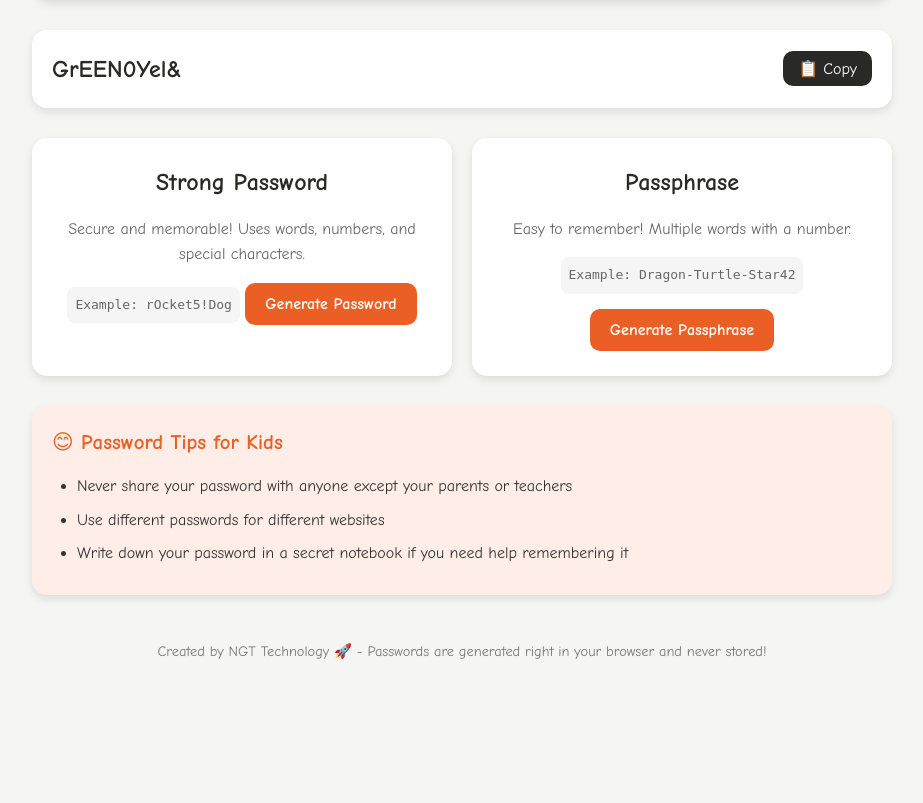
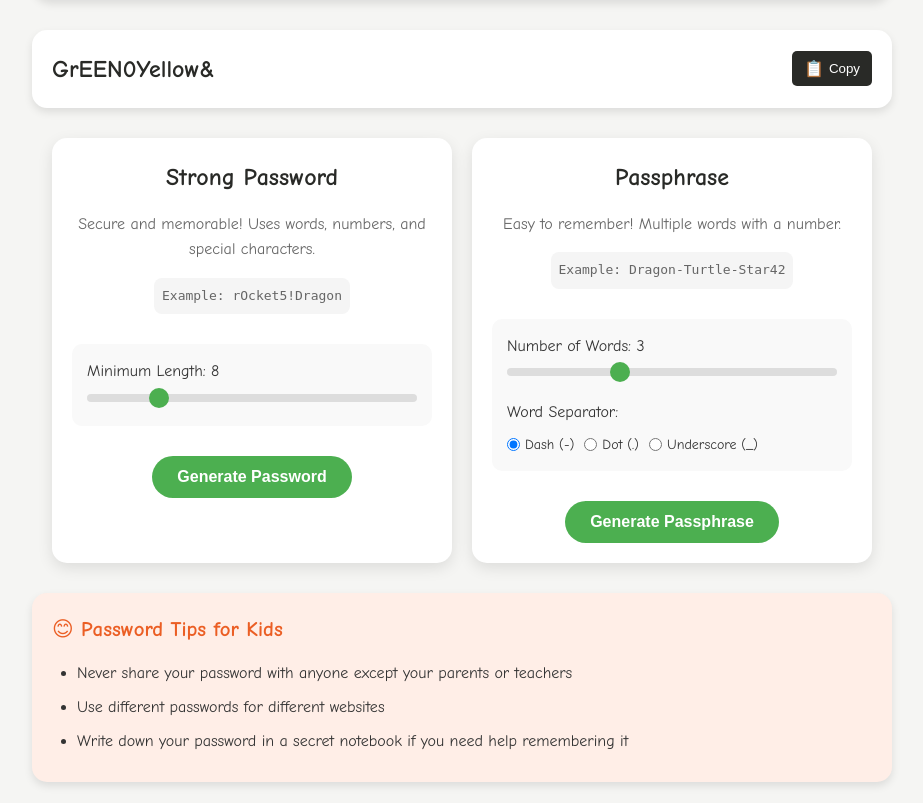
Before and after one commit to ngttech/ngtpass, a Flask app: page / in a window 1280 px wide. Shown: the part 150-953 px from the top of the page, without its empty margins (178-1101 px from the left). Before the commit the page ends 810 px from the top, so only its background shows below. Run offline with Flask 2, Linux system fonts and the light colour scheme.

Commit message:
Pw Options and copy button fix

```diff
--- a/app.py
+++ b/app.py
@@ -1,6 +1,4 @@
-from flask import Flask, render_template, jsonify
-import random
-import string
+from flask import Flask, render_template, jsonify, request
 from password_generator import generate_strong_password, generate_passphrase
 
 app = Flask(__name__)
@@ -9,15 +7,36 @@
 def index():
     return render_template('index.html')
 
-@app.route('/generate/strong')
+@app.route('/strong_password')
 def strong_password():
-    password = generate_strong_password()
+    min_length = request.args.get('min_length', 8, type=int)
+
+    # Validate min_length
+    if min_length < 6:
+        min_length = 6
+    elif min_length > 16:
+        min_length = 16
+
+    password = generate_strong_password(min_length=min_length)
     return jsonify({'password': password})
 
-@app.route('/generate/passphrase')
+@app.route('/passphrase')
 def passphrase():
-    phrase = generate_passphrase()
-    return jsonify({'password': phrase})
+    num_words = request.args.get('num_words', 3, type=int)
+    separator = request.args.get('separator', '-')
+
+    # Validate num_words
+    if num_words < 2:
+        num_words = 2
+    elif num_words > 5:
+        num_words = 5
+
+    # Validate separator
+    if separator not in ['-', '.', '_']:
+        separator = '-'
+
+    passphrase = generate_passphrase(num_words=num_words, separator=separator)
+    return jsonify({'passphrase': passphrase})
 
 if __name__ == '__main__':
-    app.run(host='0.0.0.0', port=5000, debug=False)
+    app.run(debug=True, host='0.0.0.0')
--- a/static/css/style.css
+++ b/static/css/style.css
@@ -98,44 +98,49 @@
 }
 
 #copy-button {
-    background-color: #292a27; /* Dark gray */
+    background-color: #292a27;
+    color: white;
     border: none;
-    border-radius: 10px;
-    color: white;
-    padding: 8px 15px;
+    border-radius: 5px;
+    padding: 8px 12px;
     cursor: pointer;
-    font-family: 'Comic Neue', cursive;
-    font-size: 1rem;
-    margin-left: 10px;
     display: flex;
     align-items: center;
-    transition: all 0.3s ease;
+    gap: 5px;
+    transition: background-color 0.3s;
 }
 
 #copy-button:hover {
-    background-color: #3e3f3b; /* Slightly lighter dark gray */
-    transform: scale(1.05);
+    background-color: #3a3b37;
+}
+
+#copy-button.copied {
+    background-color: #4CAF50;
 }
 
 .copy-icon {
-    margin-right: 5px;
+    font-size: 16px;
 }
 
 /* Options */
 .options {
-    display: grid;
-    grid-template-columns: 1fr 1fr;
+    display: flex;
+    flex-wrap: wrap;
+    justify-content: center;
     gap: 20px;
     margin-bottom: 30px;
 }
 
 .option-card {
+    flex: 1;
+    min-width: 280px;
+    max-width: 400px;
     background-color: white;
     border-radius: 15px;
-    padding: 25px;
+    padding: 20px;
+    box-shadow: 0 5px 15px rgba(0, 0, 0, 0.1);
     text-align: center;
-    box-shadow: 0 4px 8px rgba(0, 0, 0, 0.1);
-    transition: transform 0.3s ease;
+    transition: transform 0.3s, box-shadow 0.3s;
 }
 
 .option-card:hover {
@@ -163,21 +168,83 @@
 }
 
 .generate-btn {
-    background-color: #eb5e24; /* Orange */
+    background-color: #4CAF50;
     color: white;
     border: none;
-    border-radius: 10px;
-    padding: 12px 20px;
-    font-size: 1rem;
+    border-radius: 25px;
+    padding: 12px 25px;
+    font-size: 16px;
+    font-weight: bold;
     cursor: pointer;
-    font-family: 'Comic Neue', cursive;
-    font-weight: bold;
-    transition: all 0.3s ease;
+    transition: background-color 0.3s, transform 0.2s;
+    margin-top: 15px;
 }
 
-.generate-btn:hover {
-    background-color: #d04e18; /* Slightly darker orange */
-    transform: scale(1.05);
+/* New styles for configuration options */
+.config-options {
+    background-color: #f9f9f9;
+    border-radius: 10px;
+    padding: 15px;
+    margin: 15px 0;
+    text-align: left;
+}
+
+.config-item {
+    margin-bottom: 12px;
+}
+
+.config-item:last-child {
+    margin-bottom: 0;
+}
+
+.slider {
+    width: 100%;
+    height: 8px;
+    border-radius: 5px;
+    background: #ddd;
+    outline: none;
+    -webkit-appearance: none;
+    margin-top: 8px;
+}
+
+.slider::-webkit-slider-thumb {
+    -webkit-appearance: none;
+    appearance: none;
+    width: 20px;
+    height: 20px;
+    border-radius: 50%;
+    background: #4CAF50;
+    cursor: pointer;
+}
+
+.slider::-moz-range-thumb {
+    width: 20px;
+    height: 20px;
+    border-radius: 50%;
+    background: #4CAF50;
+    cursor: pointer;
+}
+
+.radio-group {
+    display: flex;
+    flex-wrap: wrap;
+    gap: 10px;
+    margin-top: 8px;
+}
+
+.radio-label {
+    display: flex;
+    align-items: center;
+    cursor: pointer;
+    font-size: 14px;
+}
+
+.radio-label input {
+    margin-right: 5px;
+}
+
+.separator-options {
+    margin-top: 15px;
 }
 
 /* Info Box */
--- a/static/js/main.js
+++ b/static/js/main.js
@@ -1,29 +1,35 @@
 document.addEventListener('DOMContentLoaded', function() {
-    // DOM elements
+    // DOM Elements
     const passwordResult = document.getElementById('password-result');
     const copyButton = document.getElementById('copy-button');
     const strongBtn = document.getElementById('strong-btn');
     const passphraseBtn = document.getElementById('passphrase-btn');
 
-    // Initialize variables
-    let currentPassword = '';
+    // Configuration elements
+    const strongMinLength = document.getElementById('strong-min-length');
+    const strongMinLengthValue = document.getElementById('strong-min-length-value');
+    const passphraseWords = document.getElementById('passphrase-words');
+    const passphraseWordsValue = document.getElementById('passphrase-words-value');
+    const separatorRadios = document.querySelectorAll('input[name="separator"]');
 
-    // Generate strong password
+    // Update display values when sliders change
+    strongMinLength.addEventListener('input', function() {
+        strongMinLengthValue.textContent = this.value;
+    });
+
+    passphraseWords.addEventListener('input', function() {
+        passphraseWordsValue.textContent = this.value;
+    });
+
+    // Generate Strong Password
     strongBtn.addEventListener('click', function() {
-        // Show loading state
-        passwordResult.textContent = 'Generating...';
+        const minLength = strongMinLength.value;
 
-        // Fetch strong password from API
-        fetch('/generate/strong')
+        fetch(`/strong_password?min_length=${minLength}`)
             .then(response => response.json())
             .then(data => {
-                currentPassword = data.password;
-                passwordResult.textContent = currentPassword;
-
-                // Add some visual feedback
-                passwordResult.style.animation = 'none';
-                void passwordResult.offsetWidth; // Trigger reflow
-                passwordResult.style.animation = 'pulse 0.5s';
+                passwordResult.textContent = data.password;
+                animatePasswordDisplay();
             })
             .catch(error => {
                 console.error('Error:', error);
@@ -31,22 +37,24 @@
             });
     });
 
-    // Generate passphrase
+    // Generate Passphrase
     passphraseBtn.addEventListener('click', function() {
-        // Show loading state
-        passwordResult.textContent = 'Generating...';
+        const numWords = passphraseWords.value;
+        let separator = '-'; // Default
 
-        // Fetch passphrase from API
-        fetch('/generate/passphrase')
+        // Get selected separator
+        for (const radio of separatorRadios) {
+            if (radio.checked) {
+                separator = radio.value;
+                break;
+            }
+        }
+
+        fetch(`/passphrase?num_words=${numWords}&separator=${separator}`)
             .then(response => response.json())
             .then(data => {
-                currentPassword = data.password;
-                passwordResult.textContent = currentPassword;
-
-                // Add some visual feedback
-                passwordResult.style.animation = 'none';
-                void passwordResult.offsetWidth; // Trigger reflow
-                passwordResult.style.animation = 'pulse 0.5s';
+                passwordResult.textContent = data.passphrase;
+                animatePasswordDisplay();
             })
             .catch(error => {
                 console.error('Error:', error);
@@ -54,27 +62,42 @@
             });
     });
 
-    // Copy password to clipboard
+    // Copy to clipboard functionality
     copyButton.addEventListener('click', function() {
-        if (currentPassword) {
-            navigator.clipboard.writeText(currentPassword)
+        const textToCopy = passwordResult.textContent;
+
+        // Don't copy the default message
+        if (textToCopy === 'Click a button to generate a password!') {
+            return;
+        }
+
+        // Use the Clipboard API
+        navigator.clipboard.writeText(textToCopy)
             .then(() => {
-                    // Visual feedback for successful copy
+                // Visual feedback
                 const originalText = copyButton.querySelector('.copy-text').textContent;
                 copyButton.querySelector('.copy-text').textContent = 'Copied!';
-                    copyButton.style.backgroundColor = '#4CAF50';
+                copyButton.classList.add('copied');
 
                 // Reset after 2 seconds
                 setTimeout(() => {
                     copyButton.querySelector('.copy-text').textContent = originalText;
-                        copyButton.style.backgroundColor = '#292a27'; // Updated to match the dark gray color
+                    copyButton.classList.remove('copied');
                 }, 2000);
             })
             .catch(err => {
-                    console.error('Error copying text: ', err);
+                console.error('Failed to copy: ', err);
+                alert('Failed to copy to clipboard. Please try again.');
             });
+    });
+
+    // Animation for password display
+    function animatePasswordDisplay() {
+        passwordResult.style.animation = 'none';
+        // Trigger reflow
+        void passwordResult.offsetWidth;
+        passwordResult.style.animation = 'pulse 0.5s';
     }
-    });
 
     // Add a special pulse animation to the CSS
     const style = document.createElement('style');
--- a/templates/index.html
+++ b/templates/index.html
@@ -39,7 +39,15 @@
                 <div class="option-card strong">
                     <h2>Strong Password</h2>
                     <p>Secure and memorable! Uses words, numbers, and special characters.</p>
-                    <p class="example">Example: rOcket5!Dog</p>
+                    <p class="example">Example: rOcket5!Dragon</p>
+
+                    <div class="config-options">
+                        <div class="config-item">
+                            <label for="strong-min-length">Minimum Length: <span id="strong-min-length-value">8</span></label>
+                            <input type="range" id="strong-min-length" min="6" max="16" value="8" class="slider">
+                        </div>
+                    </div>
+
                     <button id="strong-btn" class="generate-btn">Generate Password</button>
                 </div>
 
@@ -47,6 +55,29 @@
                     <h2>Passphrase</h2>
                     <p>Easy to remember! Multiple words with a number.</p>
                     <p class="example">Example: Dragon-Turtle-Star42</p>
+
+                    <div class="config-options">
+                        <div class="config-item">
+                            <label for="passphrase-words">Number of Words: <span id="passphrase-words-value">3</span></label>
+                            <input type="range" id="passphrase-words" min="2" max="5" value="3" class="slider">
+                        </div>
+
+                        <div class="config-item separator-options">
+                            <label>Word Separator:</label>
+                            <div class="radio-group">
+                                <label class="radio-label">
+                                    <input type="radio" name="separator" value="-" checked> Dash (-)
+                                </label>
+                                <label class="radio-label">
+                                    <input type="radio" name="separator" value="."> Dot (.)
+                                </label>
+                                <label class="radio-label">
+                                    <input type="radio" name="separator" value="_"> Underscore (_)
+                                </label>
+                            </div>
+                        </div>
+                    </div>
+
                     <button id="passphrase-btn" class="generate-btn">Generate Passphrase</button>
                 </div>
             </div>
```
Also changed, not shown: password_generator.py (+17 -12 lines). Lines whose indentation alone changed are shown as unchanged.
